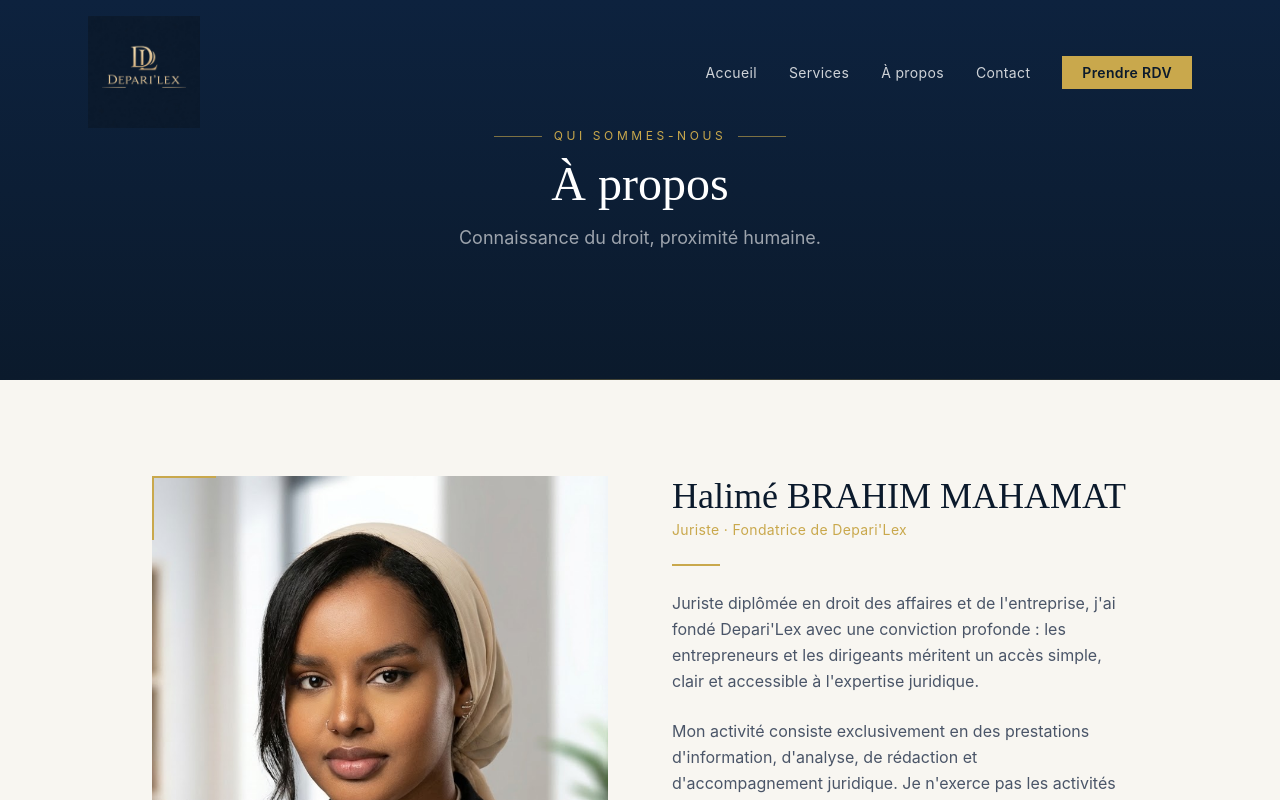
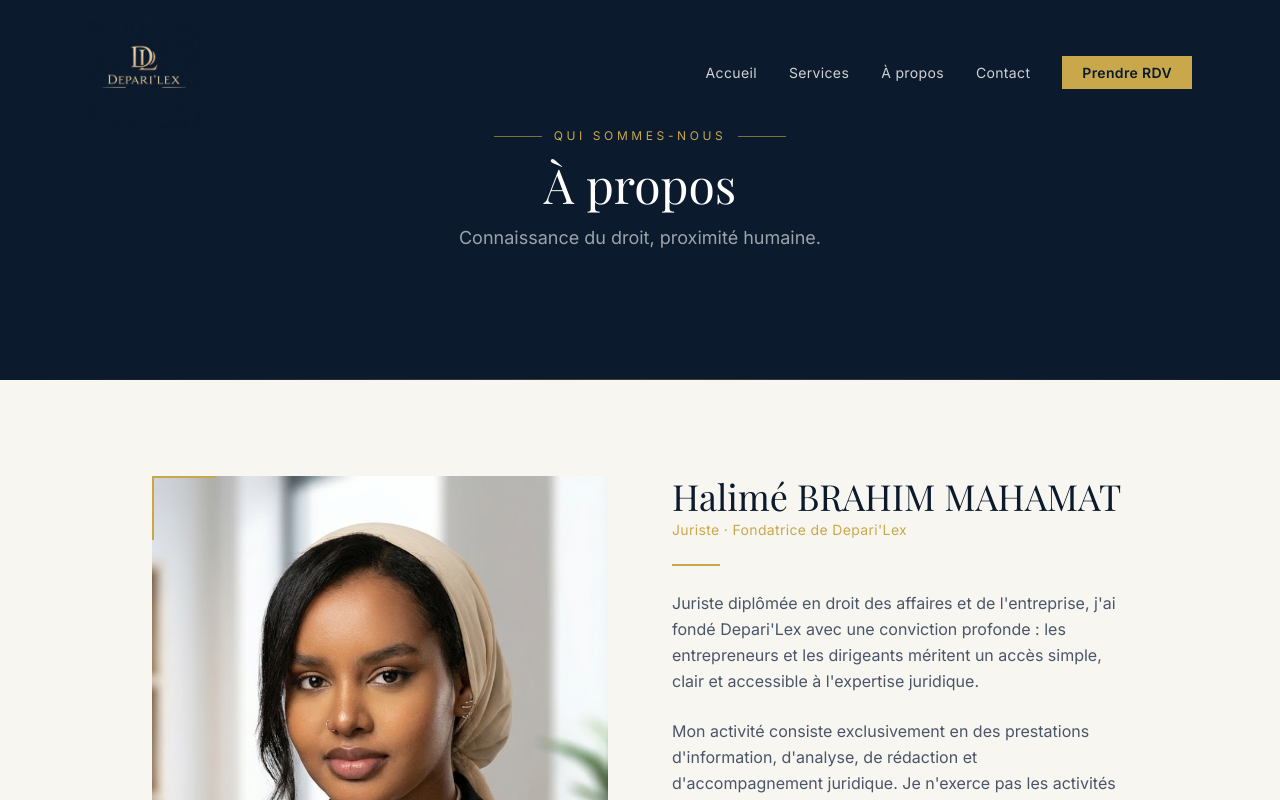
Before and after one commit to abdallah-univ-dev/deparilex-website, a Next.js app: page /a-propos in a window 1280 px wide. Shown: the top 800 px of the page. Built offline with nearby package versions, Linux system fonts and the light colour scheme.

Commit message:
fix: corrections critiques — unification navy, next/font, emailjs env vars

```diff
--- a/app/a-propos/page.tsx
+++ b/app/a-propos/page.tsx
@@ -9,7 +9,7 @@ export default function AboutPage() {
     <main className="bg-off-white min-h-screen">
       {/* Header */}
       <section className="bg-navy py-32 px-6 relative overflow-hidden">
-        <div className="absolute inset-0 bg-gradient-to-b from-[#0d223e] to-navy" />
+        <div className="absolute inset-0 bg-navy" />
         <div className="absolute bottom-0 left-0 right-0 h-px bg-gradient-to-r from-transparent via-gold/30 to-transparent" />
         <motion.div
           initial={{ opacity: 0, y: 30 }}
--- a/app/contact/page.tsx
+++ b/app/contact/page.tsx
@@ -8,7 +8,7 @@ export default function ContactPage() {
     <main className="bg-off-white min-h-screen">
       {/* Header */}
       <section className="bg-navy py-32 px-6 relative overflow-hidden">
-        <div className="absolute inset-0 bg-gradient-to-b from-[#0d223e] to-navy" />
+        <div className="absolute inset-0 bg-navy" />
         <div className="absolute bottom-0 left-0 right-0 h-px bg-gradient-to-r from-transparent via-gold/30 to-transparent" />
         <motion.div
           initial={{ opacity: 0, y: 30 }}
--- a/app/globals.css
+++ b/app/globals.css
@@ -2,7 +2,7 @@
 @tailwind components;
 @tailwind utilities;
 
-@import url('https://fonts.googleapis.com/css2?family=Playfair+Display:ital,wght@0,400;0,600;0,700;1,400&family=Inter:wght@300;400;500;600&display=swap');
+/* Fonts gérées par next/font/google dans app/layout.tsx */
 
 * {
   box-sizing: border-box;
--- a/app/layout.tsx
+++ b/app/layout.tsx
@@ -1,7 +1,23 @@
 import type { Metadata } from 'next'
+import { Playfair_Display, Inter } from 'next/font/google'
 import './globals.css'
 import Navbar from '@/components/Navbar'
 import Footer from '@/components/Footer'
+
+const playfair = Playfair_Display({
+  subsets: ['latin'],
+  weight: ['400', '600', '700'],
+  style: ['normal', 'italic'],
+  variable: '--font-playfair',
+  display: 'swap',
+})
+
+const inter = Inter({
+  subsets: ['latin'],
+  weight: ['300', '400', '500', '600'],
+  variable: '--font-inter',
+  display: 'swap',
+})
 
 export const metadata: Metadata = {
   title: "Depari'Lex — Conseil Juridique en Droit des Affaires",
@@ -15,7 +31,7 @@ export default function RootLayout({
   children: React.ReactNode
 }) {
   return (
-    <html lang="fr">
+    <html lang="fr" className={`${playfair.variable} ${inter.variable}`}>
       <body>
         <Navbar />
         {children}
--- a/app/services/page.tsx
+++ b/app/services/page.tsx
@@ -61,7 +61,7 @@ export default function ServicesPage() {
     <main className="bg-off-white min-h-screen">
       {/* Header */}
       <section className="bg-navy py-32 px-6 relative overflow-hidden">
-        <div className="absolute inset-0 bg-gradient-to-b from-[#0d223e] to-navy" />
+        <div className="absolute inset-0 bg-navy" />
         <div className="absolute bottom-0 left-0 right-0 h-px bg-gradient-to-r from-transparent via-gold/30 to-transparent" />
         <motion.div
           initial={{ opacity: 0, y: 30 }}
--- a/components/ContactForm.tsx
+++ b/components/ContactForm.tsx
@@ -4,9 +4,9 @@ import { useState, FormEvent } from 'react'
 import emailjs from '@emailjs/browser'
 import { motion } from 'framer-motion'
 
-const EMAILJS_SERVICE_ID = 'YOUR_SERVICE_ID'
-const EMAILJS_TEMPLATE_ID = 'YOUR_TEMPLATE_ID'
-const EMAILJS_PUBLIC_KEY = 'YOUR_PUBLIC_KEY'
+const EMAILJS_SERVICE_ID = process.env.NEXT_PUBLIC_EMAILJS_SERVICE_ID!
+const EMAILJS_TEMPLATE_ID = process.env.NEXT_PUBLIC_EMAILJS_TEMPLATE_ID!
+const EMAILJS_PUBLIC_KEY = process.env.NEXT_PUBLIC_EMAILJS_PUBLIC_KEY!
 
 export default function ContactForm() {
   const [form, setForm] = useState({ name: '', email: '', phone: '', message: '' })
--- a/components/sections/ContactCTA.tsx
+++ b/components/sections/ContactCTA.tsx
@@ -6,7 +6,7 @@ import Link from 'next/link'
 export default function ContactCTA() {
   return (
     <section className="py-24 bg-navy relative overflow-hidden">
-      <div className="absolute inset-0 bg-gradient-to-r from-navy via-[#0d223e] to-navy" />
+      <div className="absolute inset-0 bg-navy" />
       <div className="absolute top-1/2 left-1/2 -translate-x-1/2 -translate-y-1/2 w-[600px] h-[300px] bg-gold/8 rounded-full blur-[80px]" />
 
       <div className="relative max-w-3xl mx-auto px-6 text-center">
--- a/tailwind.config.ts
+++ b/tailwind.config.ts
@@ -16,8 +16,8 @@ const config: Config = {
         'text-gray': '#4A5568',
       },
       fontFamily: {
-        playfair: ['Playfair Display', 'serif'],
-        inter: ['Inter', 'sans-serif'],
+        playfair: ['var(--font-playfair)', 'serif'],
+        inter: ['var(--font-inter)', 'sans-serif'],
       },
     },
   },
```
